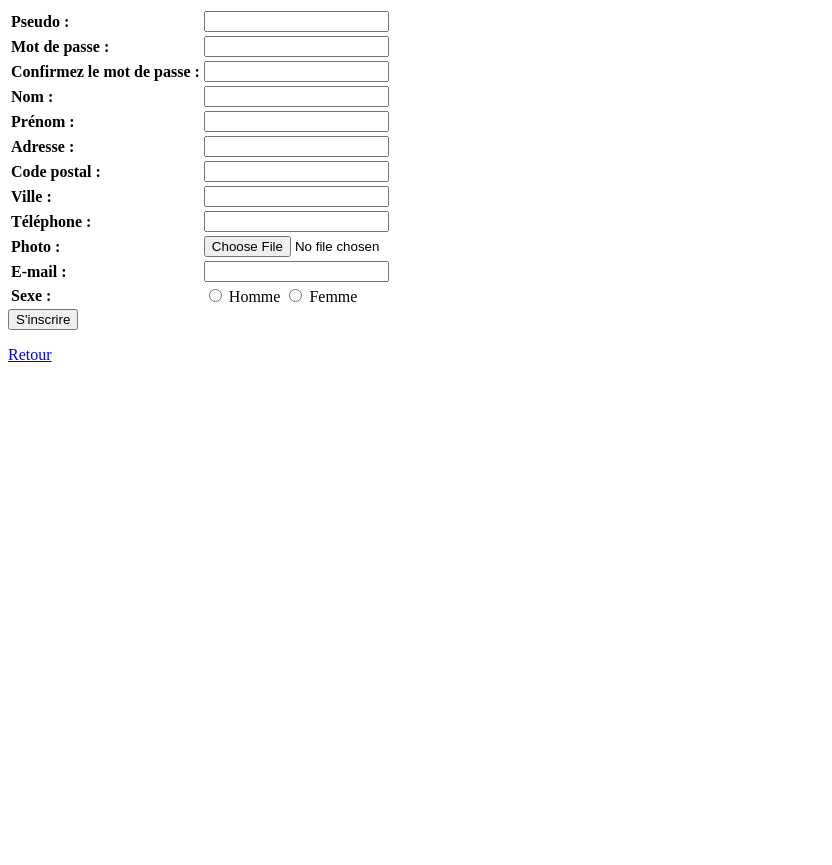
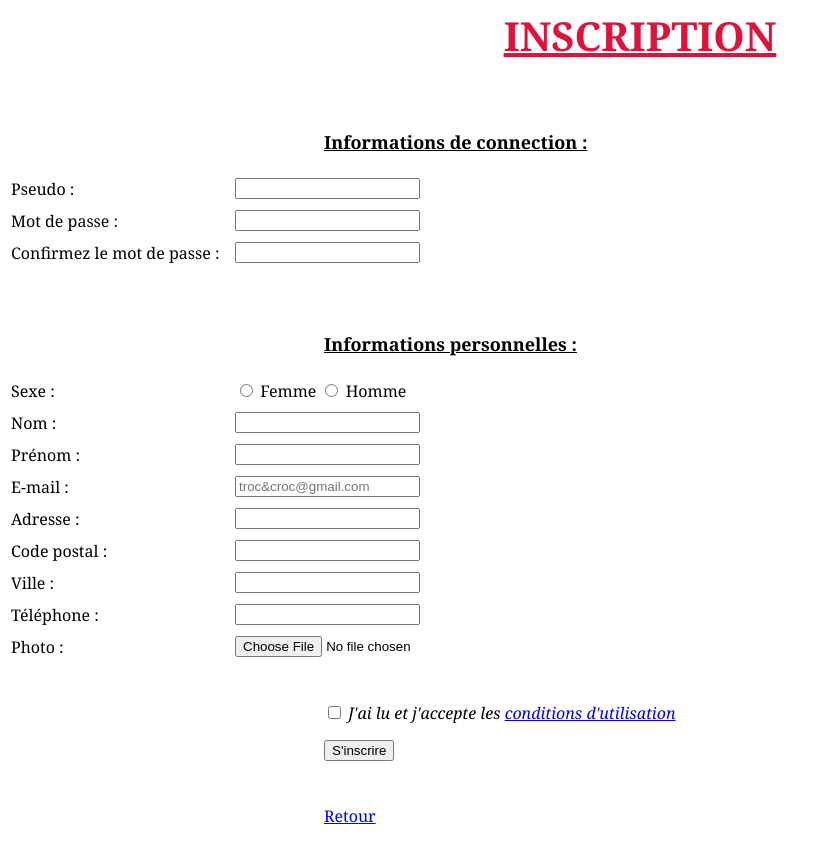
Before and after one commit to CamilleGorce/Troc-Croc, a PHP site: page /inscription.php in a window 1280 px wide. Shown: the whole page, without its empty margins (0-832 px from the left). Before the commit the page ends 362 px from the top, so only its background shows below. Run offline with PHP 8.4, Linux system fonts and the light colour scheme.

Commit message:
Essaibuen
Essaibuen

```diff
--- a/inscription.php
+++ b/inscription.php
@@ -2,6 +2,10 @@
 include_once('Class/Membre.php');
 if($_POST){
 $verif = true;
+if(empty($_POST["sexe"])){
+$verif = false;
+echo "Pas de sexe</br>";
+}
 if(empty($_POST["pseudo"])){
 $verif = false;
 echo "Pas de pseudo<br/>";
@@ -13,6 +17,10 @@ echo "Pas de nom</br>";
 if(empty($_POST["prenom"])){
 $verif = false;
 echo "Pas de prénom</br>";
+}
+if(empty($_POST["mail"])){
+$verif = false;
+echo "Pas de mail</br>";
 }
 if(empty($_POST["adresse"])){
 $verif = false;
@@ -29,14 +37,6 @@ echo "Pas de ville</br>";
 if(empty($_POST["telephone"])){
 $verif = false;
 echo "Pas de téléphone</br>";
-}
-if(empty($_POST["mail"])){
-$verif = false;
-echo "Pas de mail</br>";
-}
-if(empty($_POST["sexe"])){
-$verif = false;
-echo "Pas de sexe</br>";
 }
 if($verif){
 $pass_md5 = md5($_POST["motdepasse"]);
@@ -66,63 +66,97 @@ echo "Vous êtes bien inscrit !";
 <head>
 	<title>INSCRIPTION</title>
 	<meta charset="UTF-8">
+	<link rel="stylesheet" href="styleinscription.css" />
 </head>
 <body>
+	<h1> INSCRIPTION </h1>
+</br>
+	<div class="Titres">
+	 	<p>Informations de connection : </p>
+	</div>
 	<form action="" method="post">
 		<table>
-<tr>
-<td><label for="pseudo"><strong>Pseudo :</strong></label></td>
-<td><input type="text" name="pseudo" id="pseudo"/></td>
+			<tr class="tr_hauteur">
+				<td class="td_largeur"><label for="pseudo">Pseudo :</label></td>
+				<td class="td_largeur"><input type="text" name="pseudo" id="pseudo"/></td>
 			</tr>
-<tr>
-<td><label for="motdepasse"><strong>Mot de passe :</strong></label></td>
-<td><input type="password" name="motdepasse" id="motdepasse"/></td>
+
+			<tr class="tr_hauteur">
+				<td class="td_largeur"><label for="motdepasse">Mot de passe :</label></td>
+				<td class="td_largeur"><input type="password" name="motdepass" id="motdepasse"/></td>
 			</tr>
-<tr>
-<td><label for="pass2"><strong>Confirmez le mot de passe :</strong></label></td>
-<td><input type="password" name="pass2" id="pass2"/></td>
+
+			<tr class="tr_hauteur">
+				<td class="td_largeur"><label for="pass2">Confirmez le mot de passe :</label></td>
+				<td class="td_largeur"><input type="password" name="pass2" id="pass2"/></td>
 			</tr>
-<tr>
-<td><label for="nom"><strong>Nom :</strong></label></td>
-<td><input type="text" name="nom" id="nom"/></td>
-</tr>
-<tr>
-<td><label for="prenom"><strong>Prénom :</strong></label></td>
-<td><input type="text" name="prenom" id="prenom"/></td>
-</tr>
-<tr>
-<td><label for="adresse"><strong>Adresse :</strong></label></td>
-<td><input type="text" name="adresse" id="adresse"/></td>
-</tr>
-<tr>
-<td><label for="cp"><strong>Code postal :</strong></label></td>
-<td><input type="text" name="cp" id="cp"/></td>
-</tr>
-<tr>
-<td><label for="ville"><strong>Ville :</strong></label></td>
-<td><input type="text" name="ville" id="ville"/></td>
-</tr>
-<tr>
-<td><label for="telephone"><strong>Téléphone :</strong></label></td>
-<td><input type="text" name="telephone" id="telephone"/></td>
-</tr>
-<tr>
-<td><label for="photo"><strong>Photo :</strong></label></td>
-<td><input type="file" name="photo" id="photo"/></td>
-</tr>
-<tr>
-<td><label for="mail"><strong>E-mail :</strong></label></td>
-<td><input type="text" name="mail" id="mail"/></td>
-</tr>
-<tr>
-<td><label for="sexe"><strong>Sexe :</strong></label></td>
-<td>
-<input type= "radio" name="sexe" value="H"> Homme
-<input type= "radio" name="sexe" value="F"> Femme
+		</table>
+	</br>
+	</br>
+		<div class="Titres">
+			 	<p>Informations personnelles : </p>
+		</div>
+		<table>
+			<tr class="tr_hauteur">
+				<td class="td_largeur"><label for="sexe">Sexe :</label></td>
+				<td class="td_largeur">
+					<input type= "radio" name="sexe" value="H"> Femme
+					<input type= "radio" name="sexe" value="F"> Homme
 				</td>
 			</tr>
+
+			<tr class="tr_hauteur">
+				<td class="td_largeur"><label for="nom">Nom :</label></td>
+				<td class="td_largeur"><input type="text" name="nom" id="nom"/></td>
+			</tr>
+
+			<tr class="tr_hauteur">
+				<td class="td_largeur"><label for="prenom">Prénom :</label></td>
+				<td class="td_largeur"><input type="text" name="prenom" id="prenom"/></td>
+			</tr>
+
+			<tr class="tr_hauteur">
+				<td class="td_largeur"><label for="mail">E-mail :</label></td>
+				<td class="td_largeur"><input type="email" name="mail" id="mail" placeholder="troc&croc@gmail.com"/></td>
+			</tr>
+
+			<tr class="tr_hauteur">
+				<td class="td_largeur"><label for="adresse">Adresse :</label></td>
+				<td class="td_largeur"><input type="text" name="adresse" id="adresse"/></td>
+			</tr>
+
+			<tr class="tr_hauteur">
+				<td class="td_largeur"><label for="cp">Code postal :</label></td>
+				<td class="td_largeur"><input type="text" name="cp" id="cp"/></td>
+			</tr>
+
+			<tr class="tr_hauteur">
+				<td class="td_largeur"><label for="ville">Ville :</label></td>
+				<td class="td_largeur"><input type="text" name="ville" id="ville"/></td>
+			</tr>
+
+			<tr class="tr_hauteur">
+				<td class="td_largeur"><label for="telephone">Téléphone :</label></td>
+				<td class="td_largeur"><input type="tel" name="telephone" id="telephone"/></td>
+			</tr>
+
+			<tr class="tr_hauteur">
+				<td class="td_largeur"><label for="photo">Photo :</label></td>
+				<td class="td_largeur"><input type="file" name="photo" id="photo"/></td>
+			</tr>
 		</table>
+			</br>
+			<p class="Jaccepte"> <input type="checkbox"/> J'ai lu et j'accepte les <a href="Conditions.html">conditions d'utilisation</a></p>
+
+			<div class="Fin">
 				<input type="submit" name="register" value="S'inscrire"/>
+			</br>
+			</br>
+			</br>
+				<a href="index.php">Retour</a>
+			</br>
+			</br>
+			</div>
+
 	</form>
-<a href="index.php">Retour</a>
 </body>
```
Lines whose indentation alone changed are shown as unchanged.
